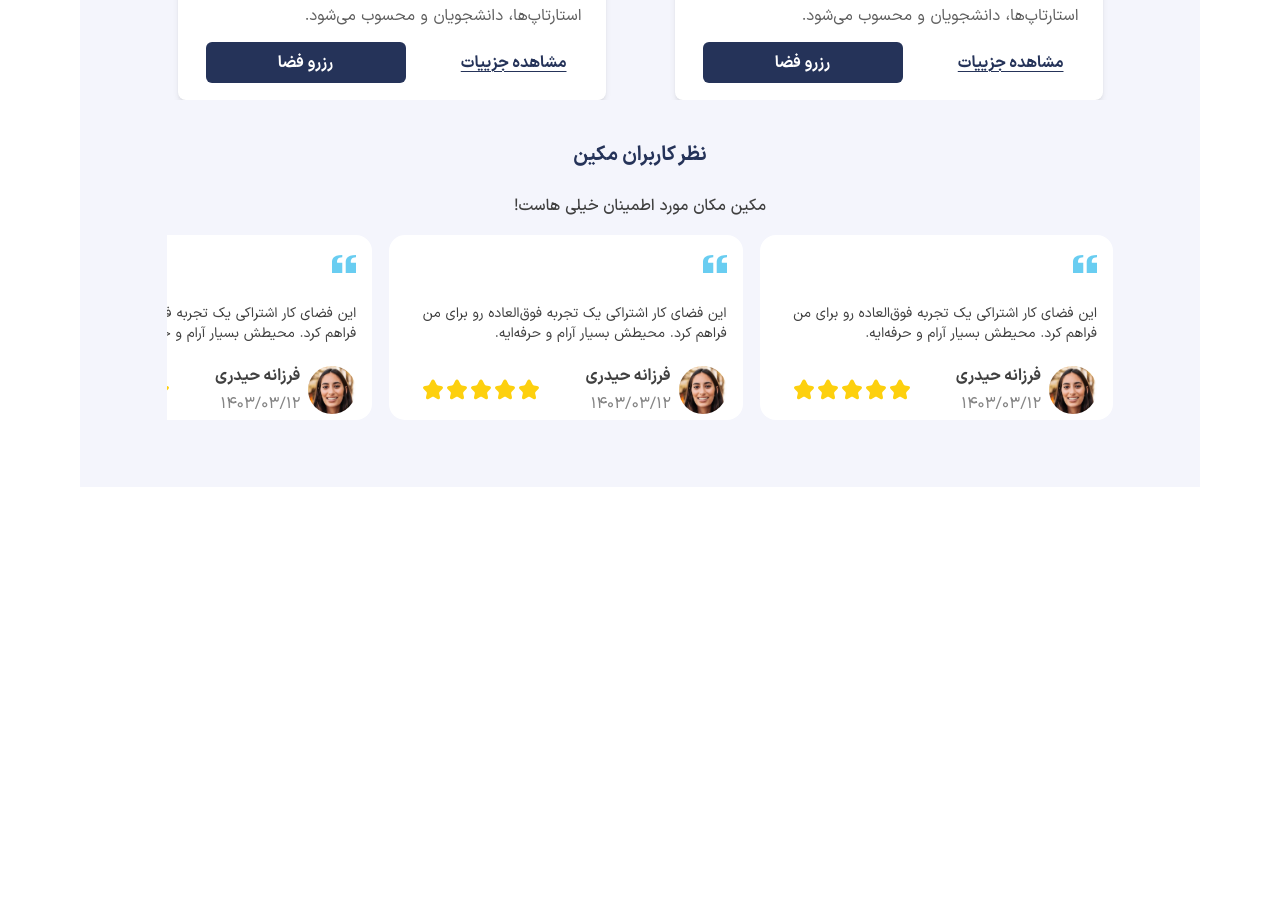
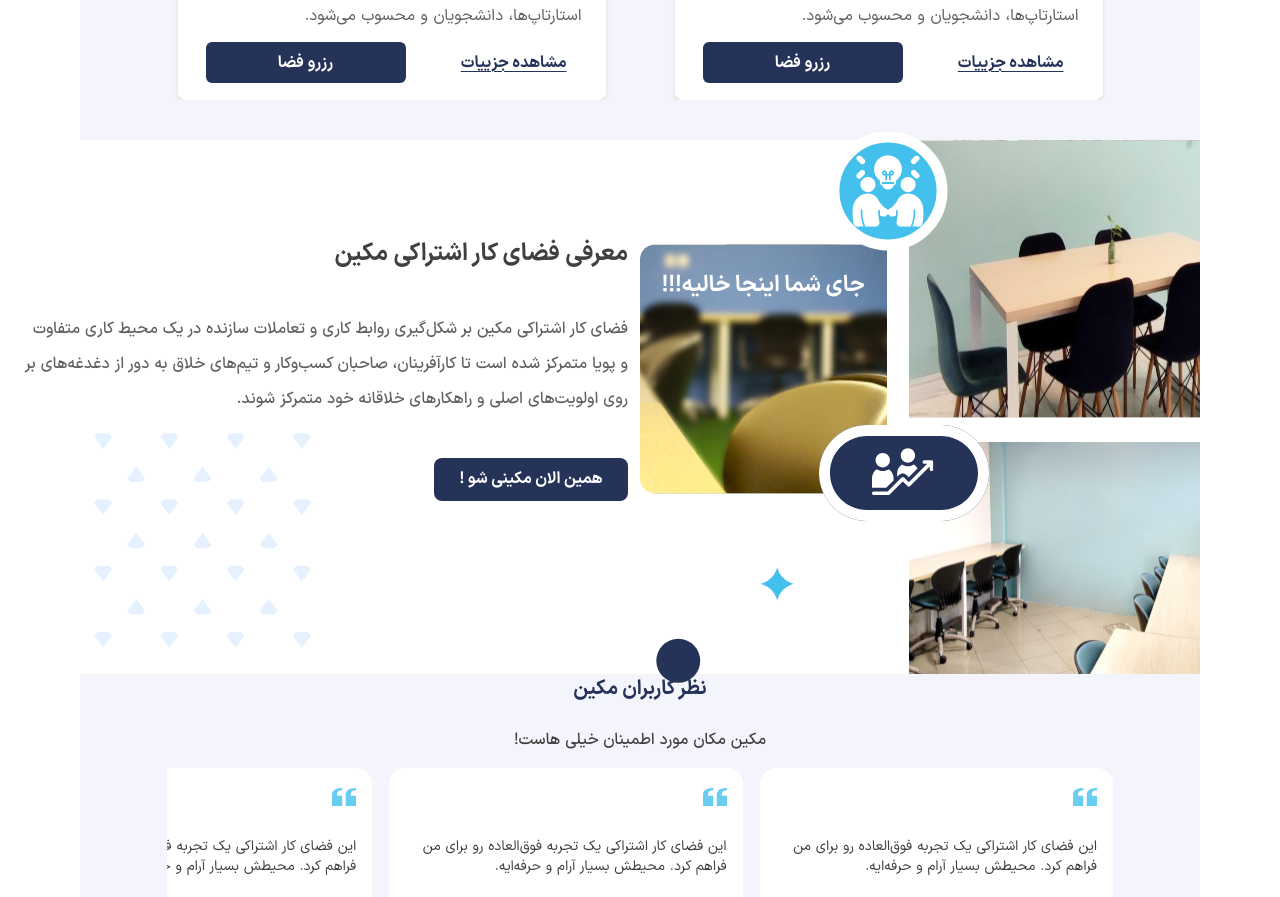
Before and after one commit to ManiAtaei/makeen-coworking-space, a Next.js app: page / in a window 1280 px wide. Shown: the part 1560-2457 px from the top of the page. Before the commit the page ends 2047 px from the top, so only its background shows below. Built offline with nearby package versions, Linux system fonts and the light colour scheme.

Commit message:
Review with introduction

```diff
--- a/src/app/page.tsx
+++ b/src/app/page.tsx
@@ -12,7 +12,7 @@ export default function Home() {
         <Header />
         <Features />
         <Services />
-        {/* <Introduction /> */}
+        <Introduction />
         <Reviews />
       </Container>
     </div>
--- /dev/null
+++ b/src/components/commonQuestion/CommonQuestion.tsx
@@ -0,0 +1,7 @@
+import React from 'react'
+
+export default function CommonQuestion() {
+  return (
+    <div></div>
+  )
+}
```
